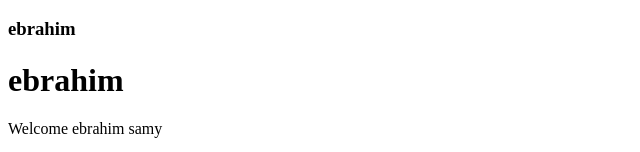
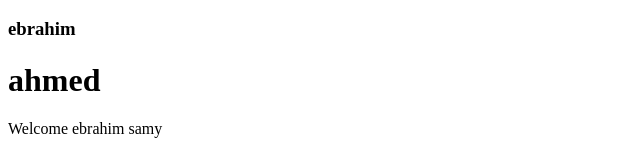
Before and after one commit to Attiwe/Project-ecommers, a plain HTML site: page index2.html in a window 1280 px wide. Shown: the part 227-379 px from the top of the page, without its empty margins (0-640 px from the left). Drawn offline with Linux system fonts and the light colour scheme.

Commit message:
chang the Name in the master

```diff
--- a/index2.html
+++ b/index2.html
@@ -11,7 +11,7 @@
     <h1>ebrahim</h1>
     <h1>ebrahim</h1>
     <h3>ebrahim</h3>
-    <h1>ebrahim</h1>
+    <h1>ahmed</h1>
      <p>Welcome ebrahim samy </p>
 </body>
 </html>
```
